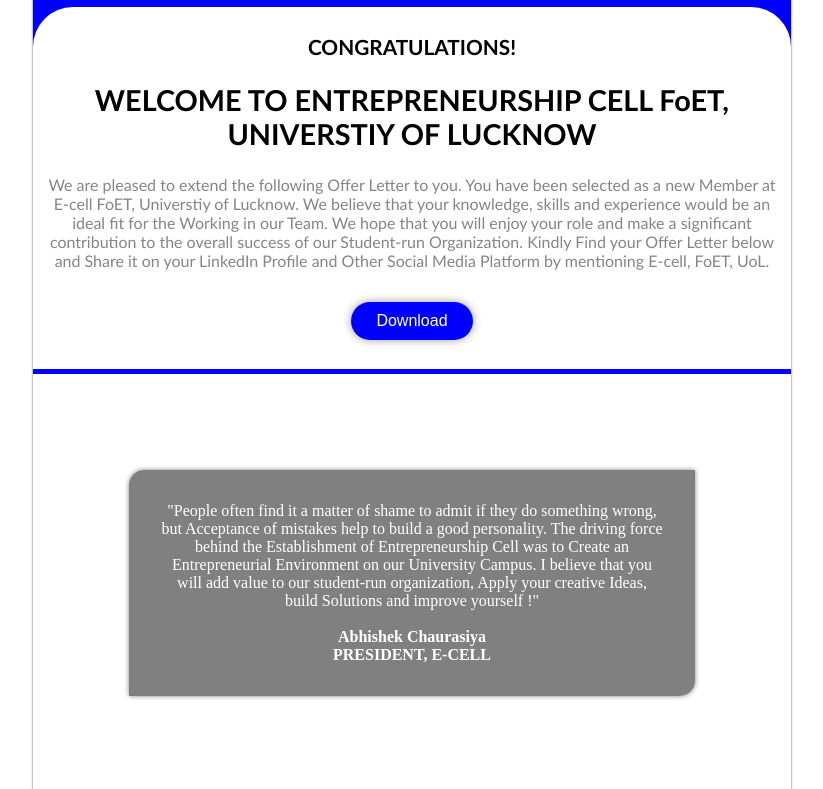
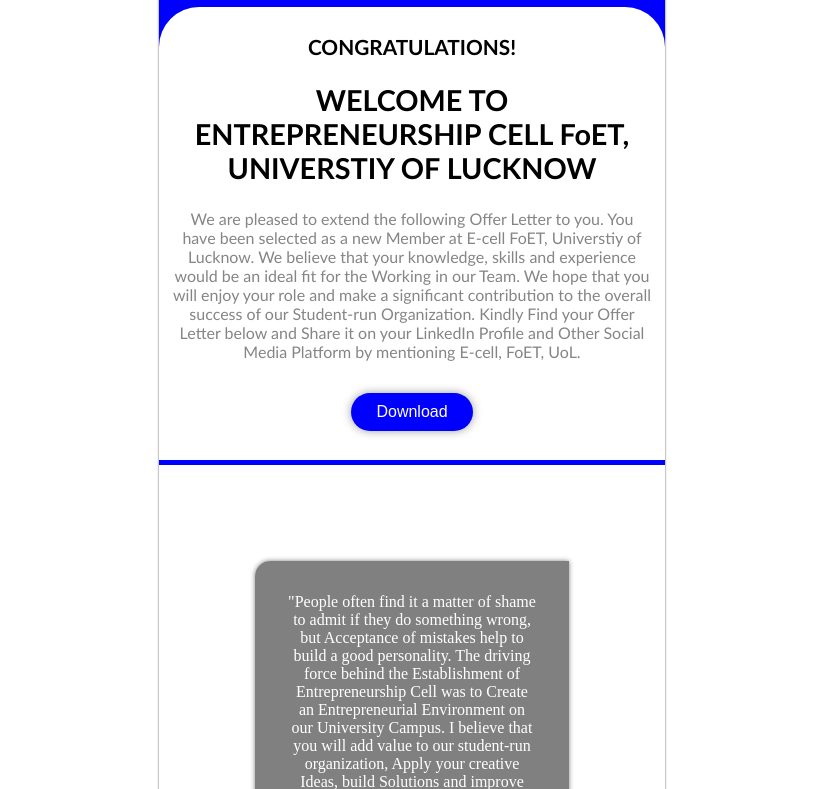
Before and after one commit to alvindevil/ECELLfoet-email-template, a plain HTML site: page ECELL-certificate.html in a window 1280 px wide. Shown: the part 113-902 px from the top of the page, without its empty margins (228-1051 px from the left). Drawn offline with Linux system fonts and the light colour scheme.

Commit message:
mainpage width - 60 to 40%

```diff
--- a/ECELL-certificate.html
+++ b/ECELL-certificate.html
@@ -11,7 +11,7 @@
     .mainpage
     {
 
-        width:/* 38% */ 60%;
+        width: 40%;
         margin:auto;
         height:fit-content;
         background-color: rgb(255, 255, 255);
```
